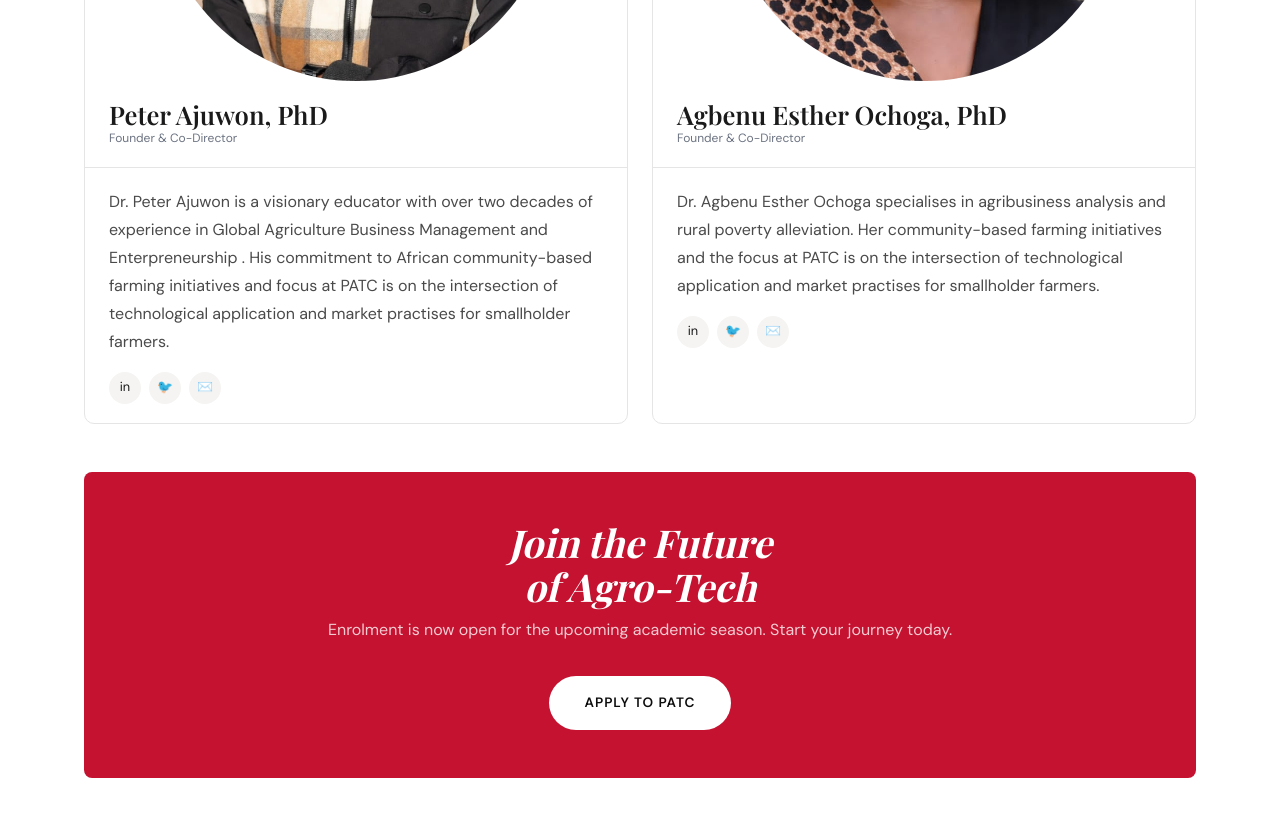
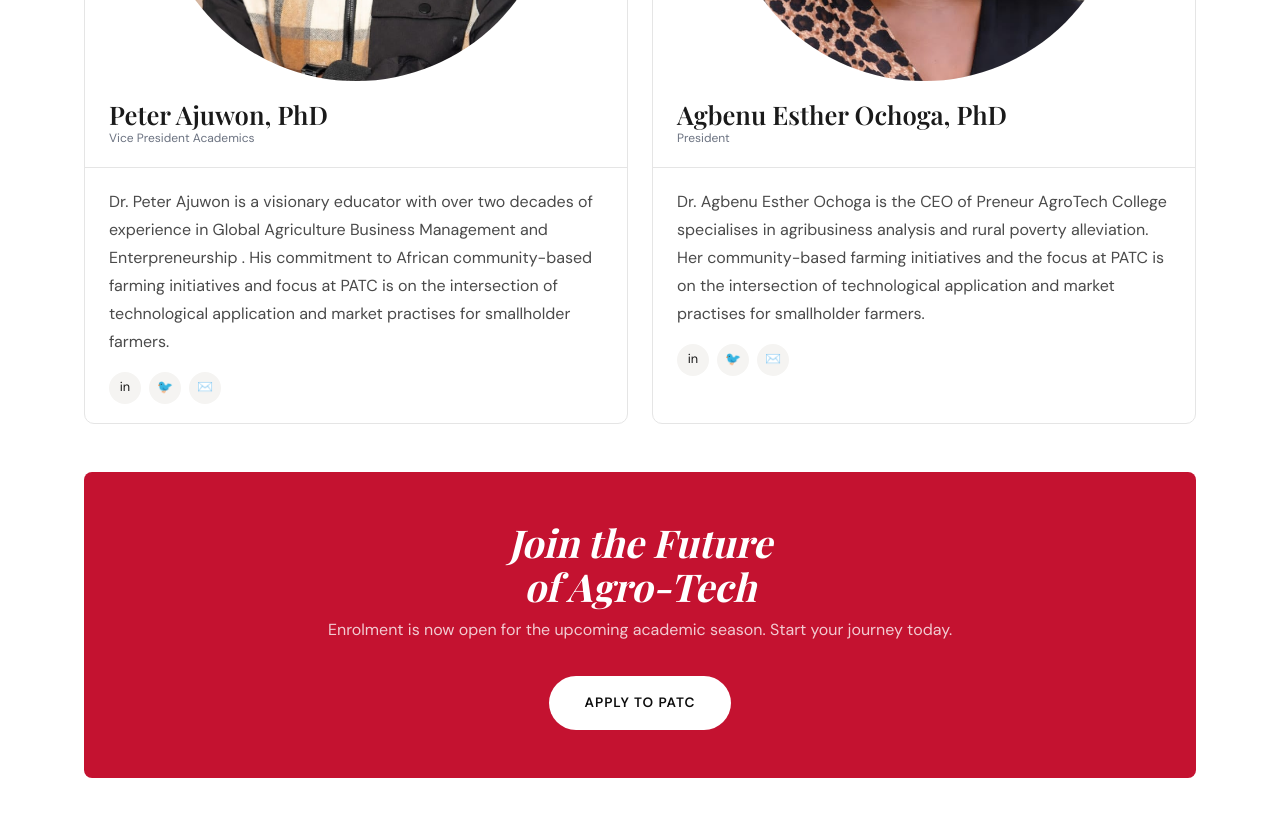
Before and after one commit to stephenagbo706/Preneur-AgroTech-College, a plain HTML site: page pages/about.html in a window 1280 px wide. Shown: the part 1900-2717 px from the top of the page. Drawn offline with nearby package versions, Linux system fonts and the light colour scheme; files whose address does not match are found by name; a web font is replaced by a local one.

Commit message:
Update about and apply pages

```diff
--- a/pages/about.html
+++ b/pages/about.html
@@ -60,7 +60,7 @@
             <div class="fc reveal">
               <!-- IMAGE PLACEHOLDER: Replace founder photo at assets/images/founder-1.jpg -->
               <img class="fc-photo" src="../assets/images/ Peter Ajuwon  PhD.png" alt="Founder 1">
-              <div class="fc-top"><h3>Peter Ajuwon, PhD</h3><div class="fc-role">Founder & Co-Director</div></div>
+              <div class="fc-top"><h3>Peter Ajuwon, PhD</h3><div class="fc-role">Vice President Academics</div></div>
               <div class="fc-body">
                 <p>Dr. Peter Ajuwon is a visionary educator with over two decades of experience in Global Agriculture Business Management and Enterpreneurship . His commitment to African community-based farming initiatives and focus at PATC is on the intersection of technological application and market practises for smallholder farmers.</p>
                 <!-- TODO: Replace with real social links -->
@@ -74,9 +74,9 @@
             <div class="fc reveal">
               <!-- IMAGE PLACEHOLDER: Replace founder photo at assets/images/founder-2.jpg -->
               <img class="fc-photo" src="../assets/images/Agbenu Esther Ochoga PhD.png" alt="Founder 2">
-              <div class="fc-top"><h3>Agbenu Esther Ochoga, PhD</h3><div class="fc-role">Founder & Co-Director</div></div>
+              <div class="fc-top"><h3>Agbenu Esther Ochoga, PhD</h3><div class="fc-role">President</div></div>
               <div class="fc-body">
-                <p>Dr. Agbenu Esther Ochoga specialises in agribusiness analysis and rural poverty alleviation. Her community-based farming initiatives and the focus at PATC is on the intersection of technological application and market practises for smallholder farmers.</p>
+                <p>Dr. Agbenu Esther Ochoga is the CEO of Preneur AgroTech College specialises in agribusiness analysis and rural poverty alleviation. Her community-based farming initiatives and the focus at PATC is on the intersection of technological application and market practises for smallholder farmers.</p>
                 <!-- TODO: Replace with real social links -->
                 <div class="founder-socials">
                   <div class="soc">in</div>
```
Also changed, not shown: pages/apply.html (+1 -1 lines).
